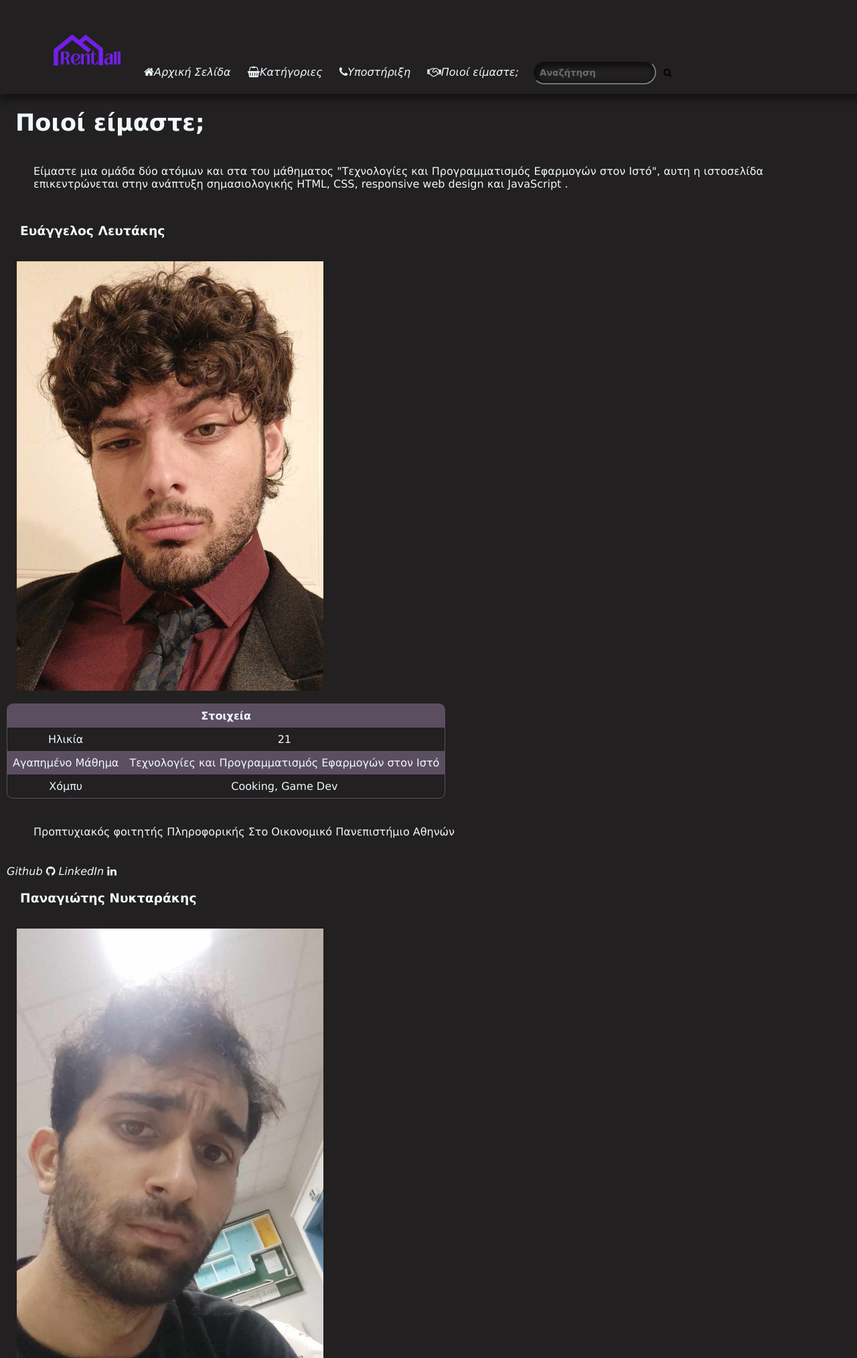
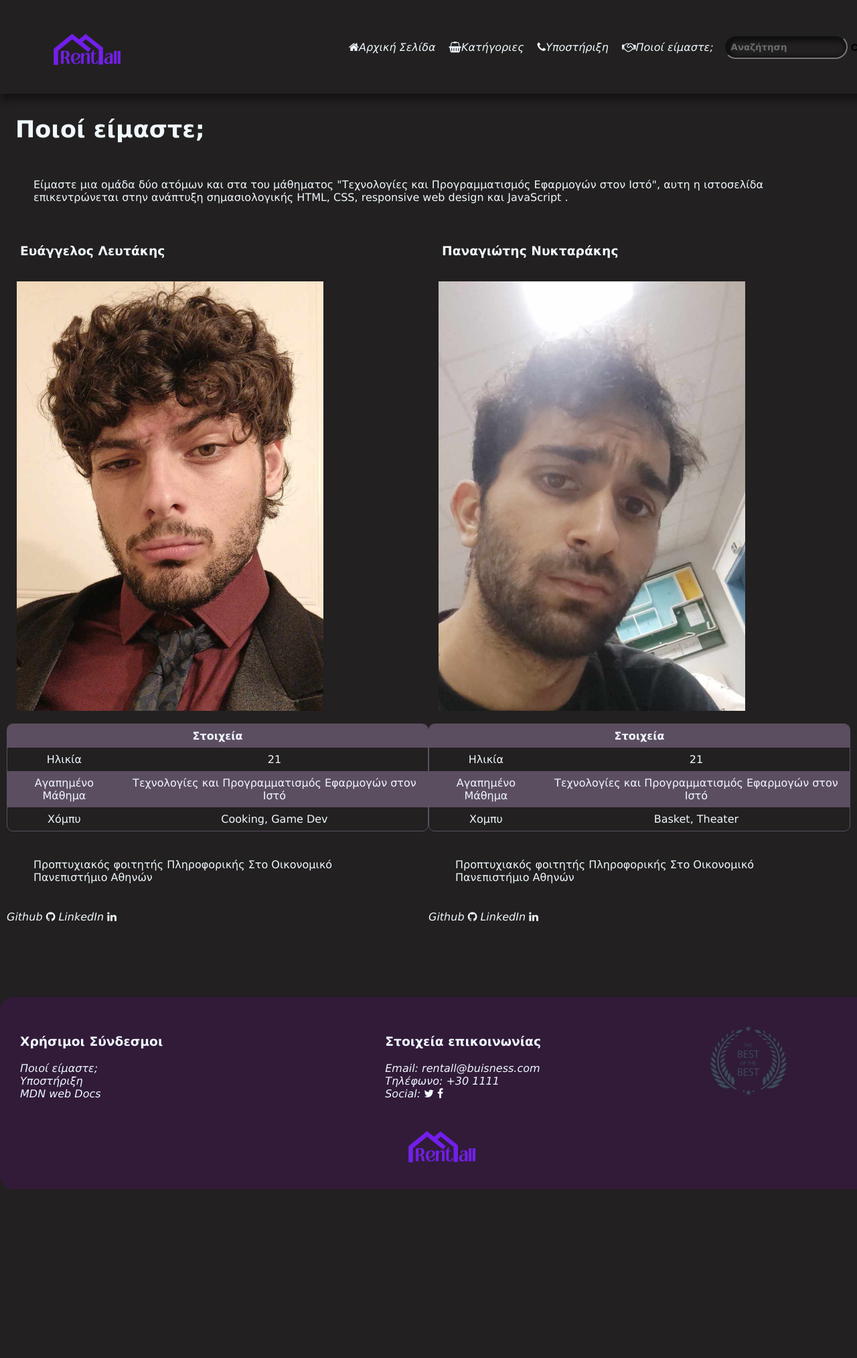
Before and after one commit to vleft02/Html_Css_Js-project, a plain HTML site: page about-us.html in a window 1280 px wide. Shown: the top 2027 px of the page at 67% size. After the commit the page ends 1775 px from the top, so only its background shows below. Drawn offline with Linux system fonts and the light colour scheme.

Commit message:
basic layout implemented + new footer element

```diff
--- a/about-us.html
+++ b/about-us.html
@@ -10,6 +10,7 @@
         <meta name="keywords" content="used cars, apartments,car sales,used appliances ">
         <meta name="author" content="co-authored by Evangelos Leftakis & Panagiotis niktarakis">
         <link rel="stylesheet" href="style.css">
+        <link rel="stylesheet" href="layout.css">
         <link rel="stylesheet" href="https://cdnjs.cloudflare.com/ajax/libs/font-awesome/4.7.0/css/font-awesome.min.css">
     </head>
 
@@ -44,11 +45,12 @@
         </header>
         <main>
             <h1>Ποιοί είμαστε;</h1>
-            <p>
+            <p class="fill-all-columns">
                 Είμαστε μια ομάδα δύο ατόμων και στα του μάθηματος "Τεχνολογίες και Προγραμματισμός Εφαρμογών στον Ιστό", αυτη η ιστοσελίδα επικεντρώνεται στην ανάπτυξη σημασιολογικής HTML, CSS, responsive web design και JavaScript .
             </p>
-            <section>
+            <section class="fill-all-columns flex-row justify-center">
 
+                <div>
                     <h3>Ευάγγελος Λευτάκης</h3>
                     <img src="res/vaggelis.jpg" width ="458" height="641" alt="Picture of Vaggelis">
                     <table>
@@ -73,8 +75,8 @@
                     <p>Προπτυχιακός φοιτητής Πληροφορικής Στο Οικονομικό Πανεπιστήμιο Αθηνών</p>
                     <a href ="https://github.com/vleft02">Github <span class="fa fa-github"></span></a>
                     <a href ="https://www.linkedin.com/in/vleft?utm_source=share&utm_campaign=share_via&utm_content=profile&utm_medium=android_app">LinkedIn <span class="fa fa-linkedin"></span></a>
-            </section>
-            <section>
+                </div>
+                <div class="justify-center">
                     <h3>Παναγιώτης Νυκταράκης</h3>
                     <img src="res/panagiotis.jpg" width ="458" height="641" alt="Picture of Panagiotis">
                     <table>
@@ -99,7 +101,7 @@
                     <p>Προπτυχιακός φοιτητής Πληροφορικής Στο Οικονομικό Πανεπιστήμιο Αθηνών</p>
                     <a href ="https://github.com/Niktarakis">Github <span class="fa fa-github"></span></a>
                     <a href ="linkedin.com/in/panagiotis-niktarakis">LinkedIn <span class="fa fa-linkedin"></span></a>
-
+            </div>
             </section>
         </main>
         <footer>
@@ -110,7 +112,7 @@
                 <a href="https://developer.mozilla.org/en-US/">MDN web Docs</a>
             </div>
 
-            <div>
+            <div class="justify-center">
                 <h3>Στοιχεία επικοινωνίας</h3>
                     <address>
                         Email:
@@ -124,7 +126,10 @@
                         <a href="#" class="fa fa-facebook"></a>
                     </address>
             </div>
-            <div class="logo-image-container">
+            <div  class="justify-center">
+                <img src="res/award.png" width="120" height="120" alt="award">
+                </div>
+            <div id="footer-img" class="logo-image-container">
             <img src="res/logo.png" width="40" height="40" alt="rentall-logo">
             </div>
         </footer>
--- /dev/null
+++ b/layout.css
@@ -0,0 +1,113 @@
+body{
+    height:100vh;
+    display:grid;
+    grid-template-areas: "header"
+                        "content"
+                        "footer"
+}
+
+header
+{
+    grid-area: header;
+}
+
+aside{
+    grid-area:leftmenu;
+}
+header nav>ul
+{
+    display:flex;
+    flex-flow: row;
+    justify-content:left;
+    align-items:center;
+}
+
+header nav>ul>li:nth-child(2)
+{
+    margin-left:auto;
+}
+
+h1
+{
+    grid-area:header;
+}
+
+
+
+main
+{
+    grid-area:content;
+    display:grid;
+    grid-template-areas:"header header header"
+                        "left-menu content right-menu "
+                        "left-menu content right-menu ";
+
+}
+aside
+{
+    grid-area:left-menu;
+}
+header nav ul
+{
+    margin-top:0;
+}
+
+
+
+footer
+{
+    grid-area:footer;
+    display:grid;
+    grid-template-columns: repeat(3,auto);
+}
+footer div{
+    margin-left:1rem;
+    margin-right:1rem;
+    display:flex;
+    flex-flow:column;
+    justify-content: center;
+}
+
+footer div h3{
+margin-left:0;
+padding-left:0;
+}
+#footer-img
+{
+    grid-column: 1/-1;
+    flex-flow:row;
+}
+
+
+
+.justify-right
+{
+    justify-self: right;
+}
+.justify-center
+{
+    justify-self: center;
+}
+.fill-all-columns
+{
+    grid-column:1/-1;
+}
+.flex-row
+{
+    display:flex;
+    flex-flow:row
+}
+.align-center
+{
+    align-items: center;
+}
+
+.fit-text
+{
+    width: 42rem;
+}
+
+.justify-evenly
+{
+    justify-content: space-evenly;
+}
--- a/style.css
+++ b/style.css
@@ -256,12 +256,13 @@ header nav button
 {
     background-color: var(--page-color);
     border:none;
+    margin-right:1rem;
 }
 
 
 
 header nav>ul>li{
-    display: inline;
+    /* display: inline; */
 }
 
 
@@ -271,7 +272,7 @@ header nav>ul>li{
 
 footer div a
 {
-    display:block;
+    /* display:block;  */
 }
 
 
@@ -424,7 +425,7 @@ form input[type="reset"]
 
 aside
 {
-    float:right;
+    /* float:right; */
     right:0%;
     margin-right:0;
     height: 100%;
@@ -529,6 +530,8 @@ aside nav>ul>li
 {
     border: 0rem solid var(--form-field-border-color); /* Smooth corners*/
     padding:1rem;
+    margin:0;
+    display:inline-block
 }
 
 /* When a Button is Hovered over:
```
Also changed, not shown: car-sales-3245-details.html (+7 -3 lines), car-sales.html (+7 -3 lines), categories.html (+7 -3 lines), customer-support.html (+11 -5 lines), house-appliances-sales.html (+7 -3 lines), index.html (+7 -3 lines), res/award.png (added). Lines whose indentation alone changed are shown as unchanged.
